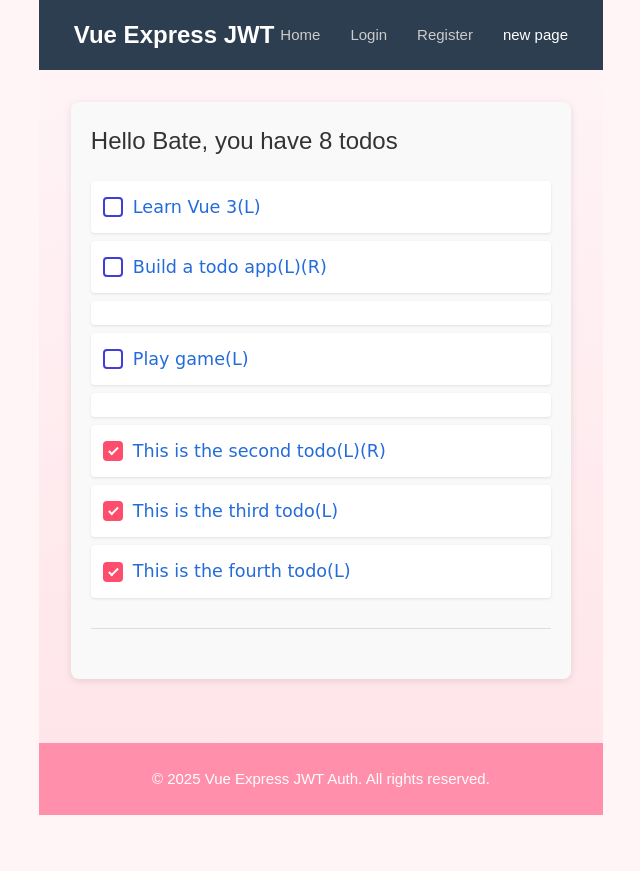
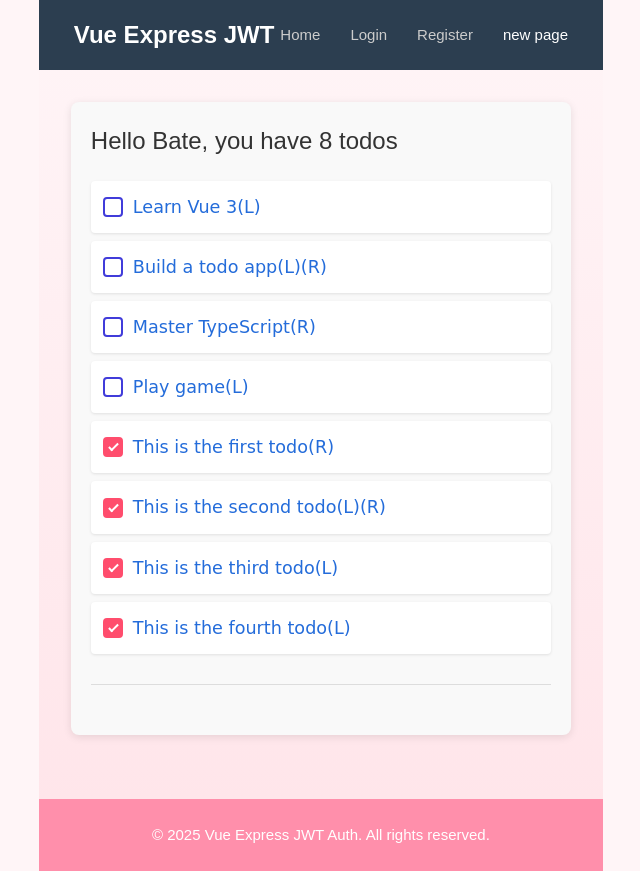
Before and after one commit to tuongvy117d/todoApp, a Vue app in the folder vue-express-ts-jwt/client/: page /newpage in a window 1280 px wide. Shown: the whole page, without its empty margins (37-677 px from the left). Before the commit the page ends 815 px from the top, so only its background shows below. Built offline with nearby package versions, Linux system fonts and the light colour scheme; the HTML template or start-up script is replaced by a standard one.

Commit message:
Refactor todo item label in NewView component to simplify category display

```diff
--- a/vue-express-ts-jwt/client/src/views/NewView.vue
+++ b/vue-express-ts-jwt/client/src/views/NewView.vue
@@ -3,7 +3,7 @@
   <h3 class="greeting">Hello {{ username }}, you have {{ todos.length }} todos</h3>
   <form class="todo-list">
     <div v-for="todo in todos" :key="todo.id" class="todo-item">
-      <label v-if="todo.categories.includes('Learning')">
+      <label>
         <input type="checkbox" v-model="todo.completed" />
         {{ todo.title }}
         <span v-if="todo.categories.includes('Learning')">(L)</span>
```
